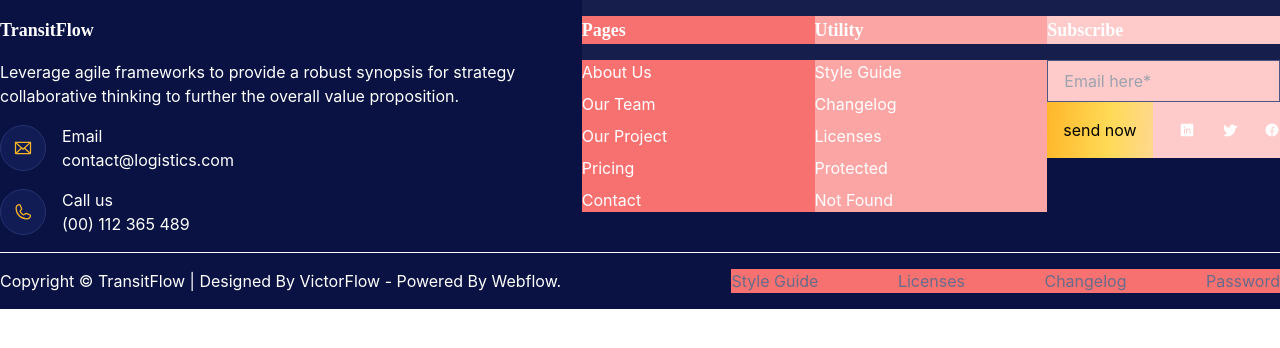
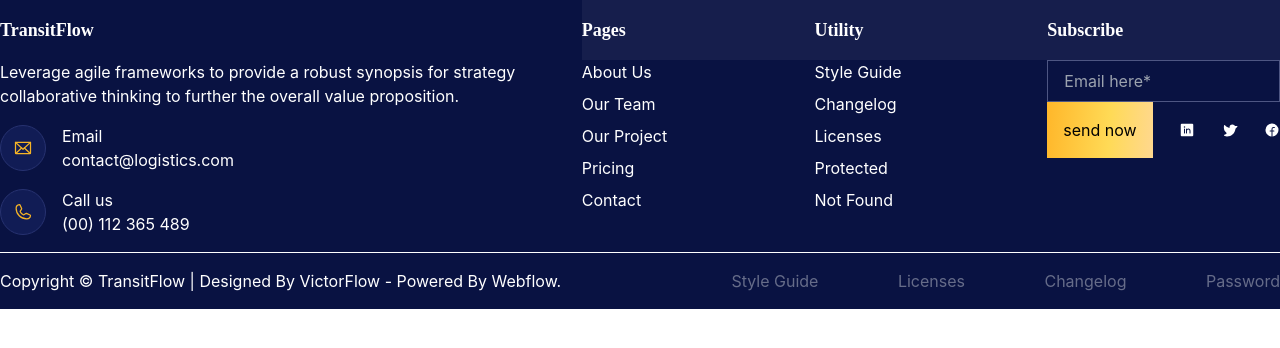
Before and after one commit to smartcollins/logistics, a React (Create React App) app: page / in a window 1280 px wide. Shown: the top 348 px of the page. Built offline with nearby package versions, Linux system fonts and the light colour scheme.

Commit message:
corrected some background-color in Footer

```diff
--- a/src/component/Footer.jsx
+++ b/src/component/Footer.jsx
@@ -9,12 +9,12 @@
     return(
         <div style={{backgroundColor:a}} className=' capitalize text-white'>
             <div className=' bg-white/5 flex items-center justify-between font-[Rubik] font-semibold text-lg'>
-                <div style={{backgroundColor:color.blueBg}} className='bg-red-500 w-full py-4'>
+                <div style={{backgroundColor:color.blueBg}} className='w-full py-4'>
                     <p>TransitFlow</p>
                 </div>
-                <p className='bg-red-400 w-2/5'>Pages</p>
-                <p className='bg-red-300 w-2/5'>Utility</p>
-                <p className='bg-red-200 w-2/5'>Subscribe</p>
+                <p className='w-2/5'>Pages</p>
+                <p className='w-2/5'>Utility</p>
+                <p className='w-2/5'>Subscribe</p>
             </div>
             <div className='flex items-start justify-between'>
                 <div style={{backgroundColor:color.blueBg}} className=' w-full normal-case space-y-4 mb-4'>
@@ -38,21 +38,21 @@
                         </div>
                     </div>
                 </div>
-                <div className='bg-red-400 w-2/5 space-y-2'>
+                <div className='w-2/5 space-y-2'>
                     <p>about us</p>
                     <p>our team</p>
                     <p>our project</p>
                     <p>pricing</p>
                     <p>contact</p>
                 </div>
-                <div className='bg-red-300 w-2/5 space-y-2'>
+                <div className='w-2/5 space-y-2'>
                     <p>style guide</p>
                     <p>changelog</p>
                     <p>licenses</p>
                     <p>protected</p>
                     <p>not found</p>
                 </div>
-                <div className='bg-red-200 w-2/5'>
+                <div className='w-2/5'>
                     <input className=' font-[League_Spartan] w-full py-2 bg-transparent border border-[#4e5683] indent-4 ' type="text" placeholder='Email here*' />
                     <div className='flex items-center justify-between'>
                         <button style={{background: `linear-gradient(94.06deg, ${color.grdt} -1.21%, ${color.grdt2} 58.66%, ${color.grdt3} 116.84%)`}} className='p-4 text-black'>send now</button>
@@ -64,7 +64,7 @@
             </div>
             <div className='flex items-center justify-between border-t border-t-white py-4'>
                 <p className=' w-full'>Copyright © TransitFlow | Designed by VictorFlow - Powered by Webflow.</p>
-                <div style={{color:color.grayTxt}} className='flex items-center justify-between bg-red-400 w-3/4'>
+                <div style={{color:color.grayTxt}} className='flex items-center justify-between w-3/4'>
                 <p>Style Guide</p>
                 <p>Licenses</p>
                 <p>Changelog</p>
```
